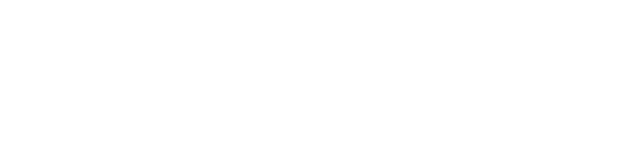
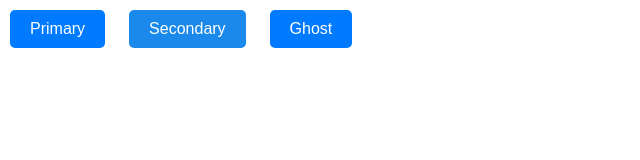
Before and after one commit to Unfien-2007/Portfolio, a plain HTML site: page DailyChallenge/Day8/day8.html in a window 1280 px wide. Shown: the whole page, without its empty margins (0-640 px from the left). Drawn offline with Linux system fonts and the light colour scheme.

Commit message:
Add button styles and HTML structure for Day 8 challenge

```diff
--- a/DailyChallenge/Day8/day8.css
+++ b/DailyChallenge/Day8/day8.css
@@ -1,6 +1,37 @@
 * {
-
-
-
-
+    margin: 0;
+    padding: 0;
+    box-sizing: border-box;
 }
+.button {
+    font-size: 16px;
+    padding: 10px 20px;
+    border-radius: 5px;
+    cursor: pointer;
+    margin: 10px;
+    transition: background-color 0.3s, color 0.3s, border 0.3s;
+}
+.button1 {
+    background-color: #007bff;
+    color: white;
+    border: none;
+}
+.button1:hover {
+    background-color: #dc1f1f;
+}
+.button2 {
+    background-color: #1a89eb;
+    color: white;
+    border: none;
+}
+.button2:hover {
+    background-color: #bc382e;
+}
+.button3 {
+    background-color: #007bff;
+    color: #ffffff;
+    border: none;
+}
+.button3:hover {
+    background-color: #b02323;
+}
--- a/DailyChallenge/Day8/day8.html
+++ b/DailyChallenge/Day8/day8.html
@@ -7,6 +7,8 @@
     <link rel="stylesheet" href="day8.css">
 </head>
 <body>
-
+    <button class="button button1">Primary</button>
+    <button class="button button2">Secondary</button>
+    <button class="button button3">Ghost</button>
 </body>
 </html>
```
